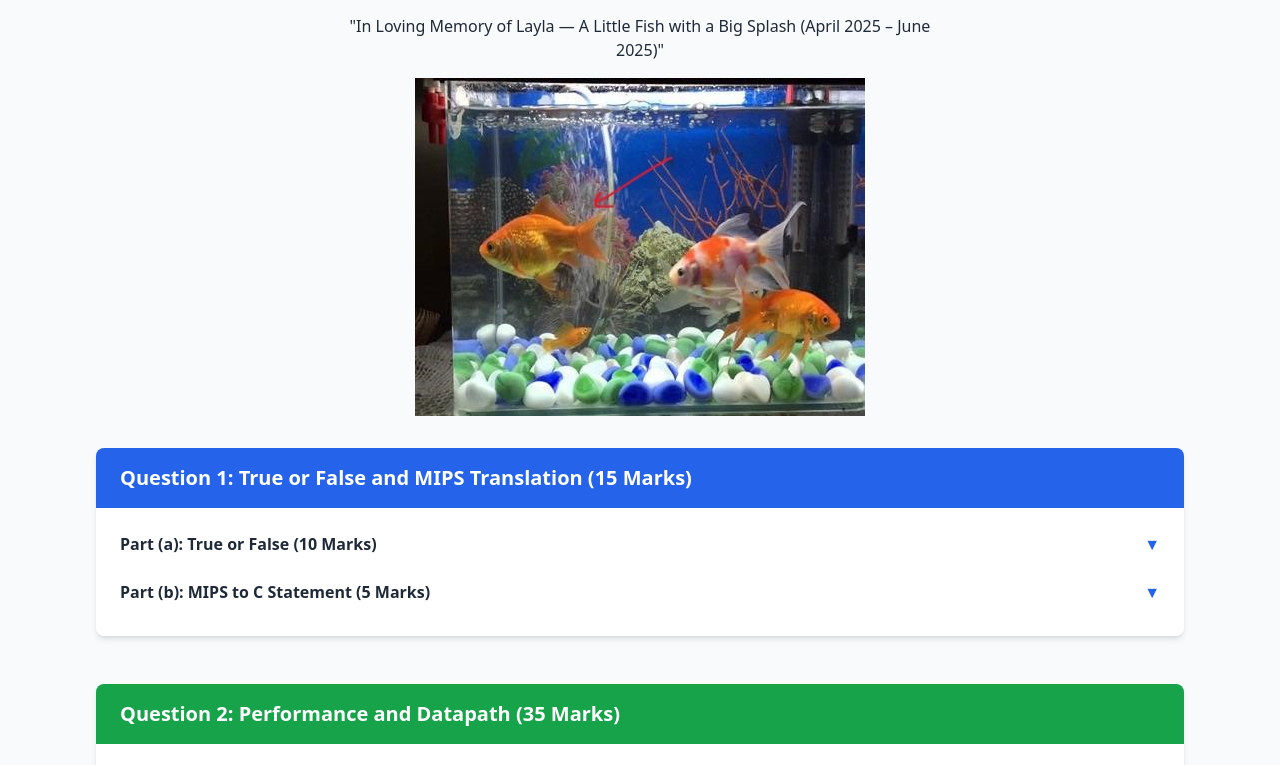
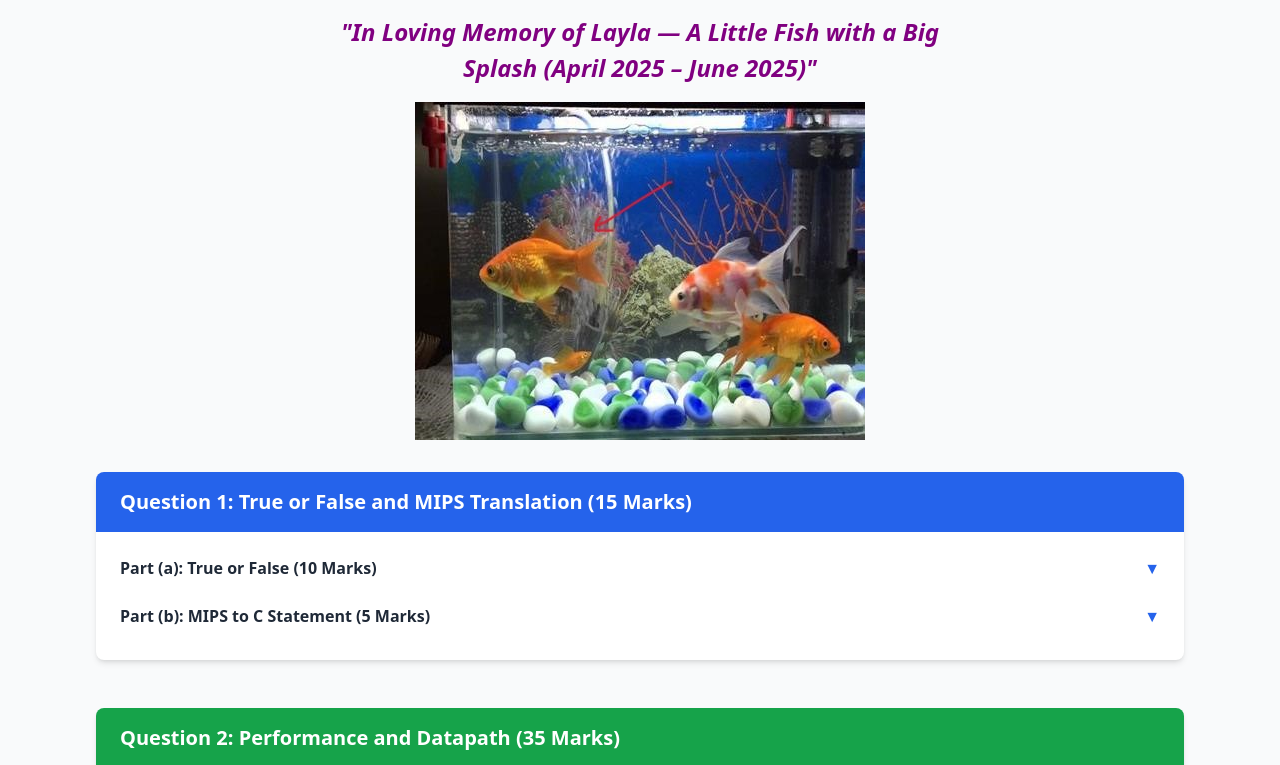
Before and after one commit to MahmoudSaad1307/ARCHI2024, a plain HTML site: page index.html in a window 1280 px wide. Shown: the part 86-851 px from the top of the page. Drawn offline with nearby package versions, Linux system fonts and the light colour scheme.

Commit message:
troll edit style

```diff
--- a/index.html
+++ b/index.html
@@ -56,6 +56,10 @@
             max-width: 600px;
         }
         .troll h2 {
+            color: purple;
+            font-style: italic;
+            font-size:1.5rem;
+            font-weight:bold;
             margin-bottom: 1rem;
         }
         .troll img {
```
